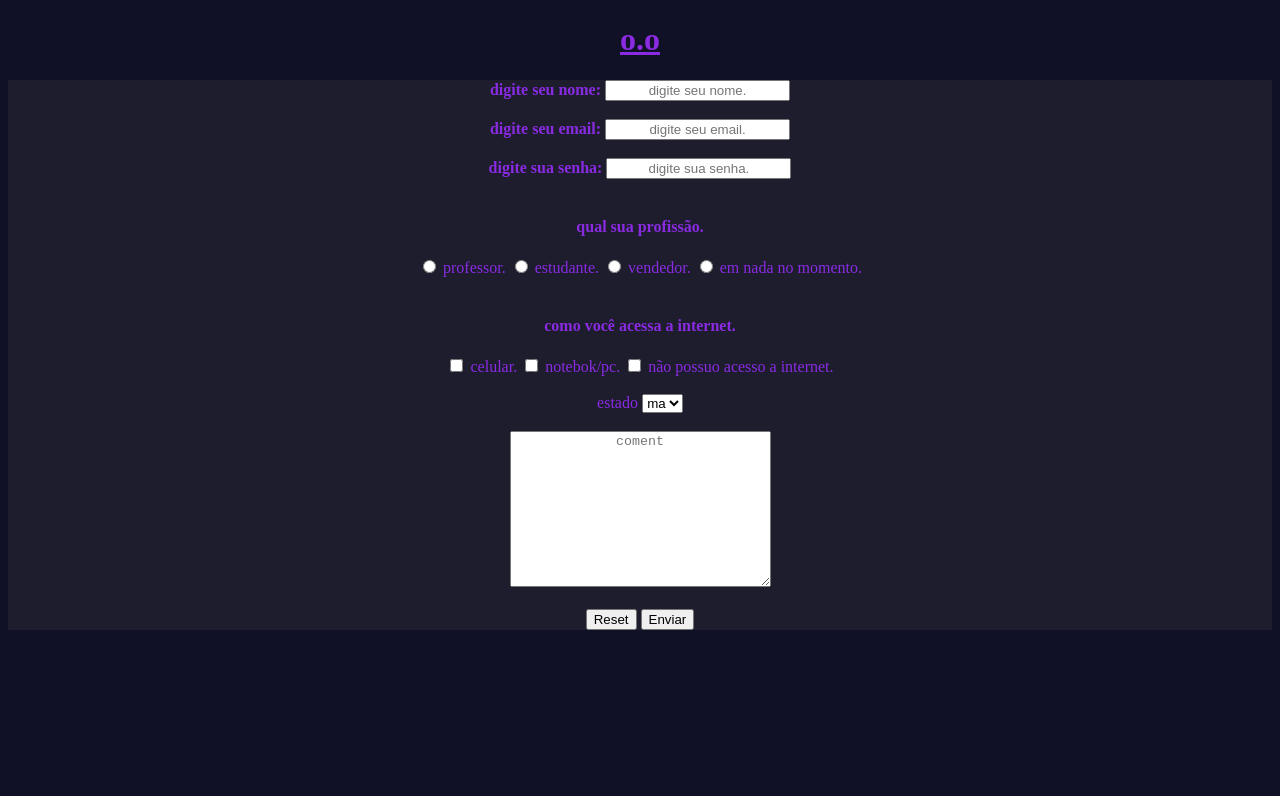
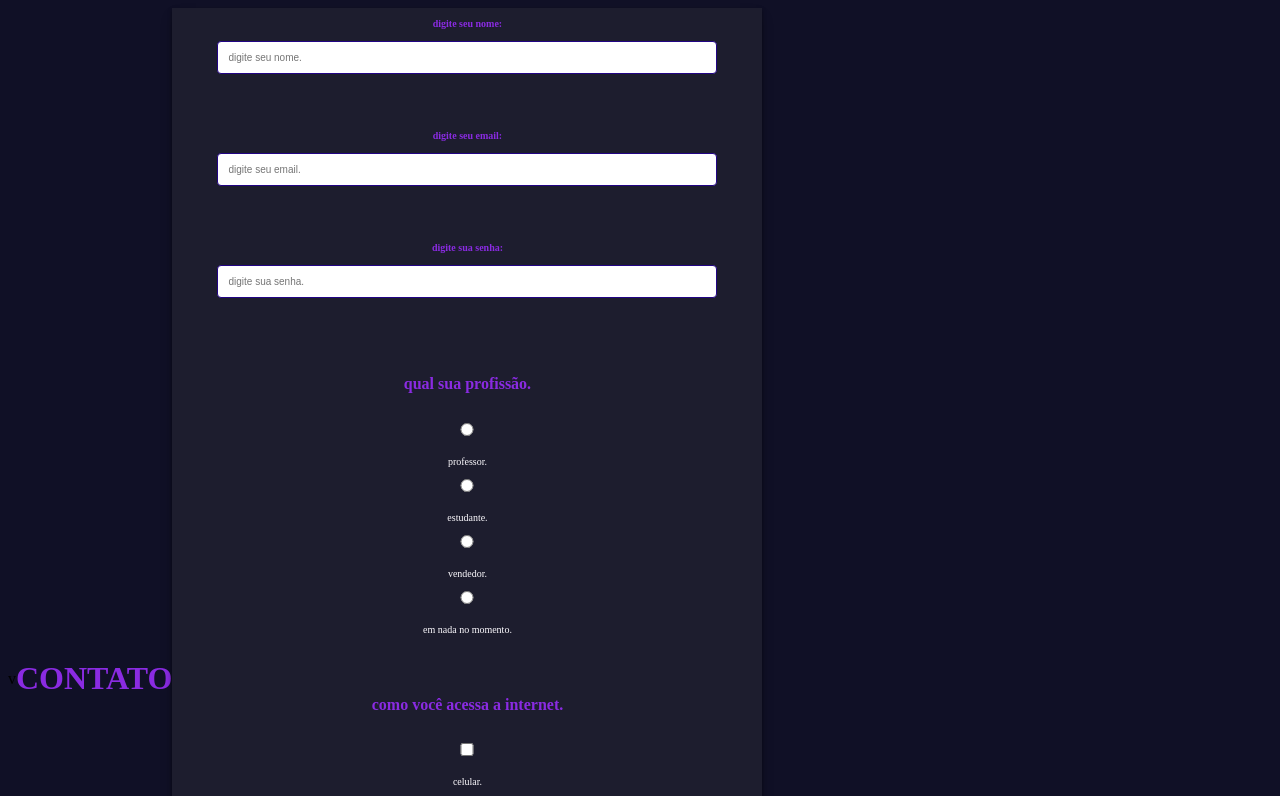
Before and after one commit to Kawakarlyndo/Meu.portifolio.kawa, a plain HTML site: page contatok.html in a window 1280 px wide. Shown: the top 796 px of the page. Drawn offline with Linux system fonts and the light colour scheme.

Commit message:
Update contatok.html

```diff
--- a/contatok.html
+++ b/contatok.html
@@ -1,5 +1,5 @@
-<!DOCTYPE html>
-<html lang="br">
+v<!DOCTYPE html>
+<html lang="pt-br">
 <head>
     <meta charset="UTF-8">
     <meta name="viewport" content="width=device-width, initial-scale=1.0">
@@ -8,18 +8,28 @@
 <style>
     body{
         background-color: #101026;
-        text-align-last: center;
+        display: flex;
+        align-items: center;
+        min-height: center;
     }
     h1{
         color: blueviolet;
         text-align-last: center;
     }
-    h3{
+    form h4{
         color: blueviolet;
         text-align-last: center;
     }
     form{
         color: blueviolet;
+        background-color: #1d1d2e;
+        display: flex;
+        align-items: center;
+        justify-content: center;
+        flex-direction: column;
+        padding: 10px 45px;
+        width: 500px;
+        box-shadow: rgba(0, 0, 0, 0.4) 0px 2px 4px, rgba(0, 0, 0, 0.3) 0px 7px 13px -3px, rgba(0, 0, 0, 0.2) 0px -3px 0px inset;
     }
     b{
         color: blueviolet;
@@ -30,14 +40,48 @@
     coment{
         background-color: black;
     }
-    form{
-        background-color: #1d1d2e;
+    form label{
+        font-size: 10px;
+        margin-bottom: 4px;
+        color: rgb(253, 251, 255);
+    }
+    form input{
+        width: 100%;
+        padding: 10px;
+        margin: 8px 0;
+        border: 1px solid #220484;
+        border-radius: 4px;
+        box-sizing: border-box;
+        margin-bottom: 20px;
+        font-size: 10px;
+        transition: all 0.5s;
+    }
+    form input:focus{
+        border-radius: 16px;
+        font-size: 8px;
+    }
+    form button{
+        width: 100%;
+        cursor: pointer;
+        padding: 10px;
+        background: transparent;
+        margin: 8px 0;
+        border: 2px solid #ffffff;
+        color: #ffffff;
+        border-radius: 4px;
+        box-sizing: border-box;
+        margin-bottom: 20px;
+        font-size: 10px;
+        transition: all 1s;
+    }
+    form button:haver{
+        background: #1d1d2e;
+        color: #220484;
+        border-radius: 16px;
     }
 </style>
 <body>
-    <h1>
-        <a href="for.html">o.o</a>
-    </h1>
+    <h1>CONTATO</h1>
     <form action="https://api.staticforms.xyz/submit" method="post">
         <label for=""><b>digite seu nome:</b></label>
         <input type="text" name="name" id="name" placeholder="digite seu nome." required>
@@ -82,4 +126,4 @@
         <input type="hidden" name="redirectTo" value="https://kawakarlyndo.github.io/Meu.portifolio.kawa/contato.html">
     </form>
 </body>
-    </html>
+</html>
```
